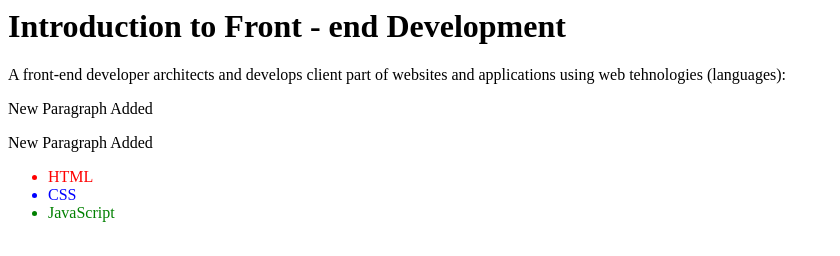
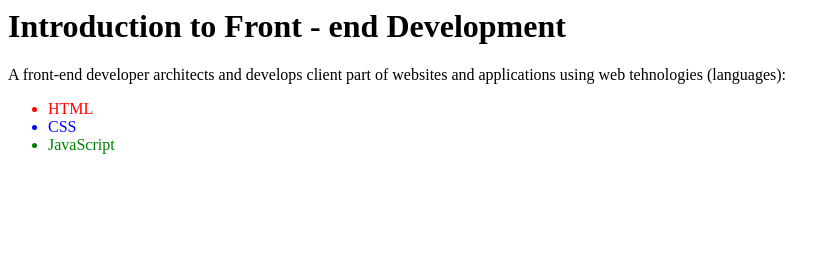
Before and after one commit to boskosipetic/front-end-development, a plain HTML site: page index.html in a window 1280 px wide. Shown: the whole page, without its empty margins (0-840 px from the left). Drawn offline with Linux system fonts and the light colour scheme.

Commit message:
Paragraph removed

```diff
--- a/index.html
+++ b/index.html
@@ -1,8 +1,7 @@
 <h1>Introduction to Front - end Development</h1>
 
 <p>A front-end developer architects and develops client part of websites and applications using web tehnologies (languages):</p>
-<p>New Paragraph Added</p>
-<p>New Paragraph Added</p>
+
 
 <ul>
 	<li style="color: red;">HTML</li>
```
